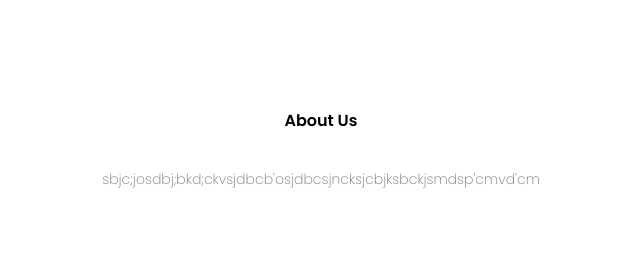
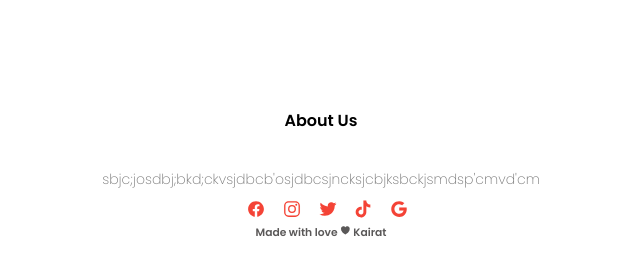
Before and after one commit to karmaaaaaaaaa/Travel, a PHP site: page / in a window 1280 px wide. Shown: the part 3093-3364 px from the top of the page, without its empty margins (319-959 px from the left). Before the commit the page ends 3281 px from the top, so only its background shows below. Run offline with PHP 8.4, Linux system fonts and the light colour scheme; some libraries are stand-ins or nearby versions.

Commit message:
first page is ready

```diff
--- a/index.html
+++ b/index.html
@@ -19,7 +19,7 @@
             <div class="nav-links">
                 <ul>
                     <li><a href="">HOME</a></li>
-                    <li><a href="">ABOUT</a></li>
+                    <li><a href="#1">ABOUT</a></li>
                     <li><a href="">COURSE</a></li>
                     <li><a href="">BLOG</a></li>
                     <li><a href="">CONTACT</a></li>
@@ -159,11 +159,19 @@
         <a href="" class="hero-btn">CONTACT US</a>
     </section>
 
-    <section class="footer">
+    <section class="footer" id="1">
         <h4>About Us</h4>
         <p>sbjc;josdbj;bkd;ckvsjdbcb'osjdbcsjncksjcbjksbckjsmdsp'cmvd'cm</p>
-
+        <div class="icons">
+            <a href="#"><ion-icon name="logo-facebook"></ion-icon></a>
+            <a href="#"><ion-icon name="logo-instagram"></ion-icon></a>
+            <a href="#"><ion-icon name="logo-twitter"></ion-icon></a>
+            <a href="#"><ion-icon name="logo-tiktok"></ion-icon></a>
+            <a href="#"><ion-icon name="logo-google"></ion-icon></a>
+        </div>
+        <h6 style="color: rgb(90, 88, 88);">Made with love <ion-icon name="heart"></ion-icon> Kairat </h6>
 
     </section>
+    <script src="https://unpkg.com/ionicons@5.4.0/dist/ionicons.js"></script>
 </body>
 </html>
--- a/style.css
+++ b/style.css
@@ -1,4 +1,6 @@
-
+html{
+    scroll-behavior: smooth;
+}
 
 *{
     margin: 0;
@@ -310,3 +312,21 @@ h3{
     margin-top: 20px;
     font-weight: 600;
 }
+
+.icons a{
+    text-decoration: none;
+
+
+}
+.icons ion-icon{
+    color: #f44336;
+    font-size: 18px;
+    padding-left: 13px;
+    transition: 0.3s ease;
+
+}
+.icons ion-icon:hover{
+    color: black;
+
+
+}
```
